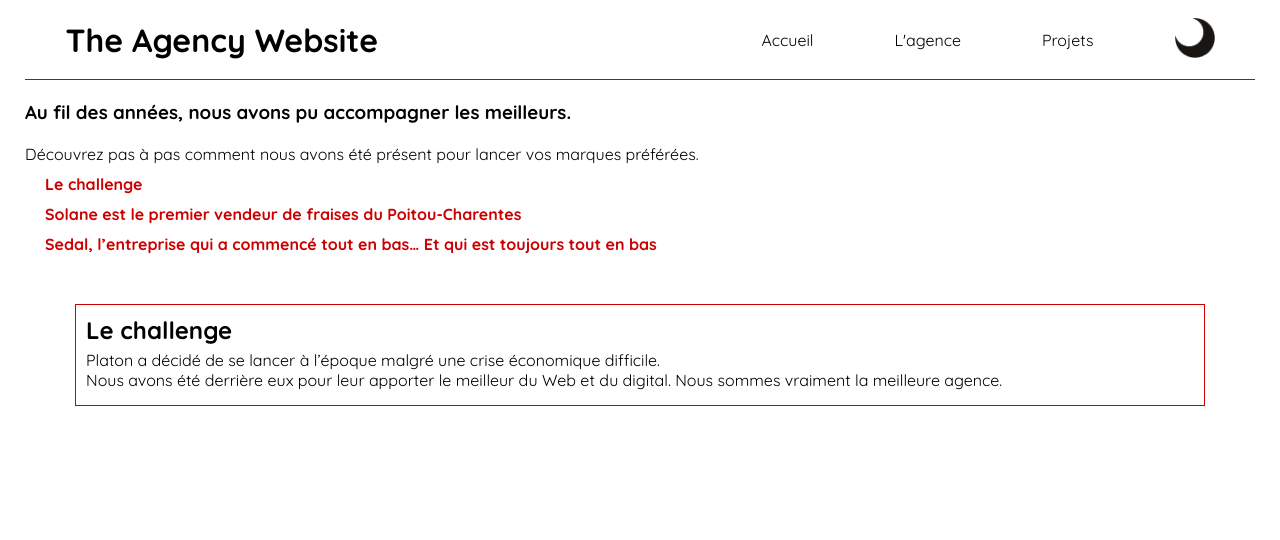
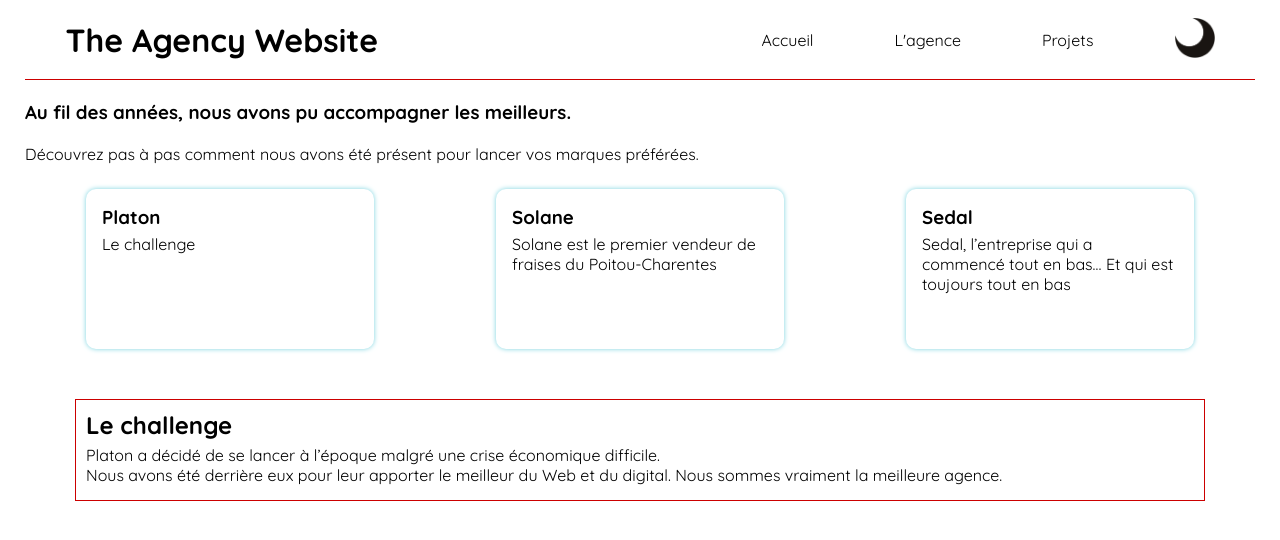
Before and after one commit to Mtwod/thpnext_w06d3_agency_website, a React (Create React App) app: page /works/platon-study-case in a window 1280 px wide. Shown: the top 540 px of the page. Built offline with nearby package versions, Linux system fonts and the light colour scheme.

Commit message:
Add ClientCard and ClientListCard components with scss

```diff
--- /dev/null
+++ b/src/components/ClientListCard/ClientCard/index.jsx
@@ -0,0 +1,14 @@
+import './style.scss';
+
+const ClientCard = ({ studyCaseData, key }) => {
+  const { author, title } = studyCaseData;
+
+  return (
+    <li className="ClientCard" key={key}>
+      <h3 className="ClientCard__author">{author}</h3>
+      <p className="ClientCard__title">{title}</p>
+    </li>
+  );
+};
+
+export default ClientCard;
--- /dev/null
+++ b/src/components/ClientListCard/ClientCard/style.scss
@@ -0,0 +1,17 @@
+.ClientCard {
+  margin-top: 20px;
+  width: 18rem;
+  min-height: 10rem;
+  padding: 15px;
+  border: 1px solid #00000000;
+  box-shadow: 0 0 5px var(--color-secondary);
+  border-radius: 10px;
+
+  &:hover {
+    border: 1px solid var(--color-secondary);
+  }
+
+  &__author {
+    margin: 0;
+  }
+}
--- /dev/null
+++ b/src/components/ClientListCard/index.jsx
@@ -0,0 +1,14 @@
+import studyCases from 'data/studyCases';
+import { Link } from 'react-router-dom';
+import ClientCard from './ClientCard';
+import './style.scss';
+
+const ClientListCard = () => (
+  <ul className="ClientListCard">
+    { studyCases.map((studyCase) => (
+      <Link to={`/works/${studyCase.slug}`}><ClientCard studyCaseData={studyCase} key={studyCase.slug} /></Link>
+    )) }
+  </ul>
+);
+
+export default ClientListCard;
--- /dev/null
+++ b/src/components/ClientListCard/style.scss
@@ -0,0 +1,6 @@
+.ClientListCard {
+  display: flex;
+  justify-content: space-around;
+  flex-wrap: wrap;
+  list-style: none;
+}
--- a/src/components/ClientListElement/style.scss
+++ b/src/components/ClientListElement/style.scss
@@ -1,5 +1,3 @@
-@import 'variables.scss';
-
 .ClientListElement {
   margin-left: 20px;
   list-style: none;
@@ -8,7 +6,6 @@
     margin: 10px 0;
 
     &__link {
-      @include resetLink();
       margin: 10px 0;
       font-weight: bold;
       color: var(--color-primary);
--- a/src/components/Navbar/style.scss
+++ b/src/components/Navbar/style.scss
@@ -13,8 +13,4 @@
     font-size: 2rem;
     font-weight: bold;
   }
-
-  &__link {
-    @include resetLink();
-  }
 }
--- a/src/pages/Works/index.jsx
+++ b/src/pages/Works/index.jsx
@@ -1,4 +1,5 @@
-import ClientListElement from 'components/ClientListElement';
+import ClientListCard from 'components/ClientListCard';
+// import ClientListElement from 'components/ClientListElement';
 import StudyCase from 'components/StudyCase';
 import {
   Switch,
@@ -14,7 +15,7 @@ const Works = () => {
     <div className="Works">
       <h3 className="Works__title">{title}</h3>
       <p className="Works__description">{description}</p>
-      <ClientListElement />
+      <ClientListCard />
       <Switch>
         <Route path="/works/:studyCaseSlug">
           <StudyCase />
--- a/src/pages/Works/style.scss
+++ b/src/pages/Works/style.scss
@@ -1,5 +1,3 @@
-@import 'variables.scss';
+// .Works {
 
-.Works {
-
-}
+// }
--- a/src/reset.scss
+++ b/src/reset.scss
@@ -3,3 +3,9 @@
   margin: 0;
   padding: 0;
 }
+
+@mixin resetLink {
+  text-decoration: none;
+  color: var(--color-text);
+  outline-style: none;
+}
--- a/src/style.scss
+++ b/src/style.scss
@@ -18,3 +18,7 @@ p {
   margin: 5px 0;
   white-space: pre-wrap;
 }
+
+a {
+  @include resetLink();
+}
--- a/src/variables.scss
+++ b/src/variables.scss
@@ -9,20 +9,16 @@ $dark-color-primary: #cc0000;
   --background-color: #FFFFFF;
   --color-text: #000000;
   --color-primary: #cc0000;
+  --color-secondary: #79d3df;
 }
 
 .dark {
   --background-color: #270f35;
   --color-text: #FFFFFF;
   --color-primary: #660000;
+  --color-secondary: #10c5dd;
 }
 
 @mixin transition {
   transition: 0.3s;
 }
-
-@mixin resetLink {
-  text-decoration: none;
-  color: var(--color-text);
-  outline-style: none;
-}
```
